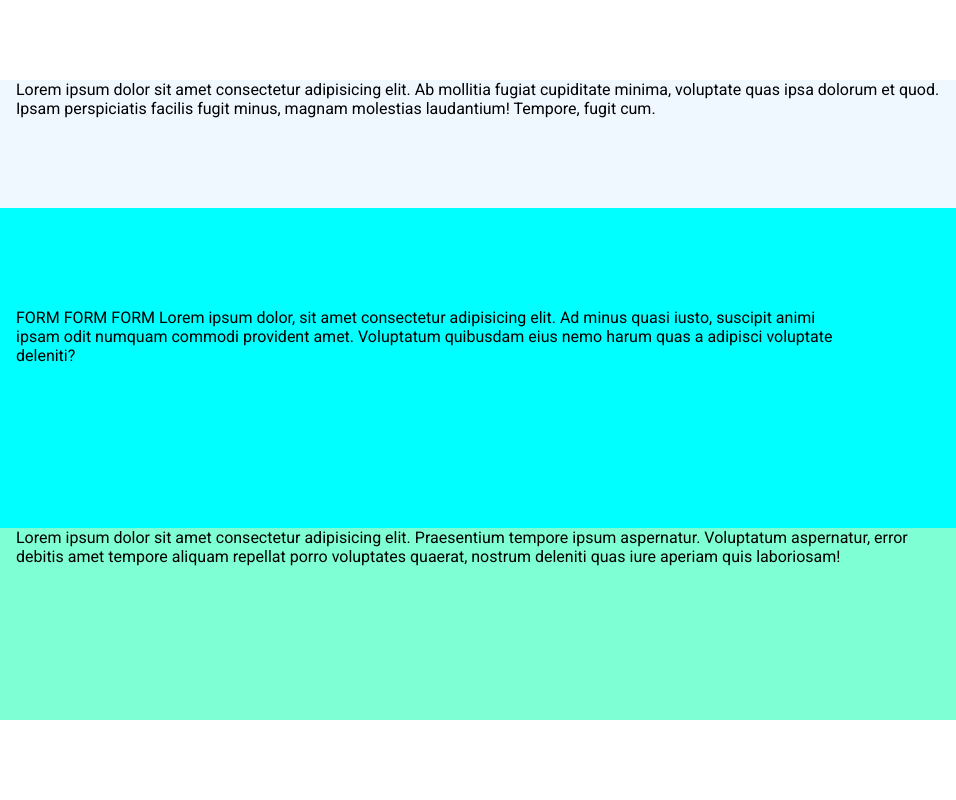
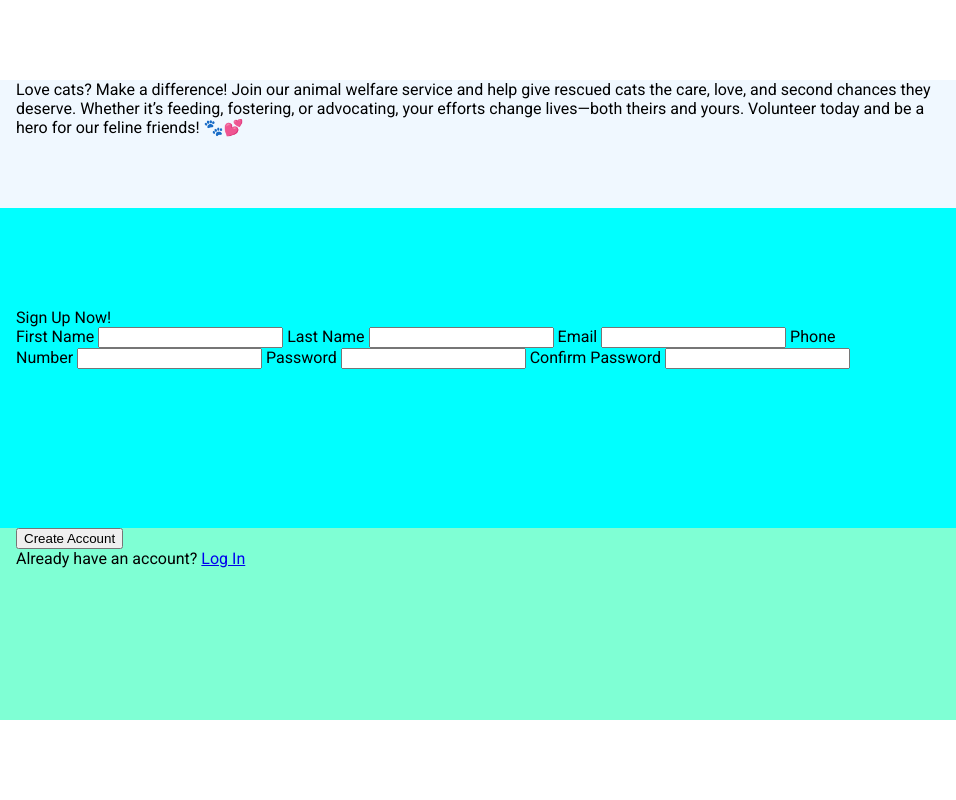
Before and after one commit to willowisp01/signup-form, a plain HTML site: page index.html in a window 1280 px wide. Shown: the full height of the page, 324-1280 px from the left. Drawn offline with Linux system fonts and the light colour scheme.

Commit message:
Add Form input fields

```diff
--- a/index.html
+++ b/index.html
@@ -23,12 +23,36 @@
 
   <div class="content">
     <div class="content-text">
-      <p>Lorem ipsum dolor sit amet consectetur adipisicing elit. Ab mollitia fugiat cupiditate minima, voluptate quas ipsa dolorum et quod. Ipsam perspiciatis facilis fugit minus, magnam molestias laudantium! Tempore, fugit cum.</p>
+      <p>Love cats? Make a difference! Join our animal welfare service and help give rescued cats the care, love, and second chances they deserve. Whether it’s feeding, fostering, or advocating, your efforts change lives—both theirs and yours. Volunteer today and be a hero for our feline friends! 🐾💕</p>
     </div>
     <form action="">
-      FORM FORM FORM Lorem ipsum dolor, sit amet consectetur adipisicing elit. Ad minus quasi iusto, suscipit animi ipsam odit numquam commodi provident amet. Voluptatum quibusdam eius nemo harum quas a adipisci voluptate deleniti?
+      <p>Sign Up Now!</p>
+      <label for="first_name">First Name</label>
+      <input type="text" name="first_name" id="first_name">
+
+      <label for="last_name">Last Name</label>
+      <input type="text" name="last_name" id="last_name">
+
+      <label for="email">Email</label>
+      <input type="email" name="email" id="email">
+
+      <label for="hp">Phone Number</label>
+      <input type="tel" name="hp" id="hp">
+
+      <label for="password">Password</label>
+      <input type="password" name="password" id="password">
+
+      <label for="password">Confirm Password</label>
+      <input type="password" name="password" id="password">
     </form>
-    <div class="account">Lorem ipsum dolor sit amet consectetur adipisicing elit. Praesentium tempore ipsum aspernatur. Voluptatum aspernatur, error debitis amet tempore aliquam repellat porro voluptates quaerat, nostrum deleniti quas iure aperiam quis laboriosam!</div>
+    <div class="account">
+      <button type="submit">
+        Create Account
+      </button>
+      <p>
+        Already have an account? <a href=".">Log In</a>
+      </p>
+    </div>
   </div>
 </body>
 
```
